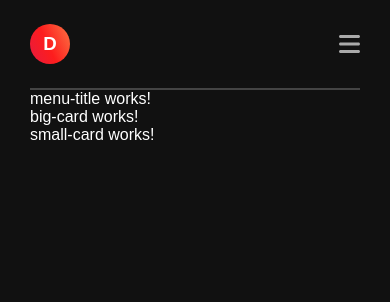
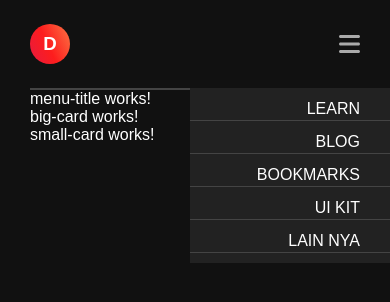
Before and after one commit to TaylorNAlbarnaz/Blog-angular, an Angular app: page / in a window 390 px wide. Both pictures are taken after a click on the element 349 px from the left and 44 px from the top of the page. Shown: the top 302 px of the page. Built offline with nearby package versions, Linux system fonts and the light colour scheme.

Commit message:
Menu mobile

```diff
--- a/src/app/components/menu-bar/menu-bar.component.css
+++ b/src/app/components/menu-bar/menu-bar.component.css
@@ -69,6 +69,33 @@
     color: #eee;
 }
 
+.menu__right__burger {
+    position: absolute;
+    display: flex;
+    flex-direction: column;
+    text-align: right;
+    right: 0;
+    background-color: #222;
+    width: 200px;
+    padding: 10px 0;
+    row-gap: 10px;
+    margin-top: 32px;
+}
+
+.menu__right__burger > a {
+    background-color: transparent;
+    color: white;
+    border-bottom: 1px solid #444;
+    text-transform: uppercase;
+    text-decoration: none;
+    padding: 2px 30px;
+    transition: 0.4s;
+}
+
+.menu__right__burger > a:hover {
+    background-color: #444;
+}
+
 /* Media Queries */
 
 @media (max-width: 800px) {
--- a/src/app/components/menu-bar/menu-bar.component.html
+++ b/src/app/components/menu-bar/menu-bar.component.html
@@ -4,11 +4,11 @@
             <h3>D</h3>
         </div>
         <nav class="menu__items">
-            <a href="">Learn</a>
-            <a href="">Blog</a>
-            <a href="">Bookmarks</a>
-            <a href="">Ui Kit</a>
-            <a href="">Lain Nya</a>
+            <a href="#">Learn</a>
+            <a href="#">Blog</a>
+            <a href="#">Bookmarks</a>
+            <a href="#">Ui Kit</a>
+            <a href="#">Lain Nya</a>
         </nav>
     </div>
 
@@ -19,7 +19,15 @@
         </div>
 
         <div class="menu__right__mobile">
-            <fa-icon [icon]="faBars" size="xl"></fa-icon>
+            <fa-icon [icon]="faBars" size="xl" (click)="burgerOpen = !burgerOpen;"></fa-icon>
+
+            <nav *ngIf="burgerOpen" class="menu__right__burger">
+                <a href="#">Learn</a>
+                <a href="#">Blog</a>
+                <a href="#">Bookmarks</a>
+                <a href="#">Ui Kit</a>
+                <a href="#">Lain Nya</a>
+            </nav>
         </div>
     </div>
 </div>
--- a/src/app/components/menu-bar/menu-bar.component.ts
+++ b/src/app/components/menu-bar/menu-bar.component.ts
@@ -13,6 +13,8 @@ export class MenuBarComponent implements OnInit {
   faGithub = faGithub;
   faBars = faBars;
 
+  burgerOpen: boolean = false;
+
   constructor() { }
 
   ngOnInit(): void {
```
